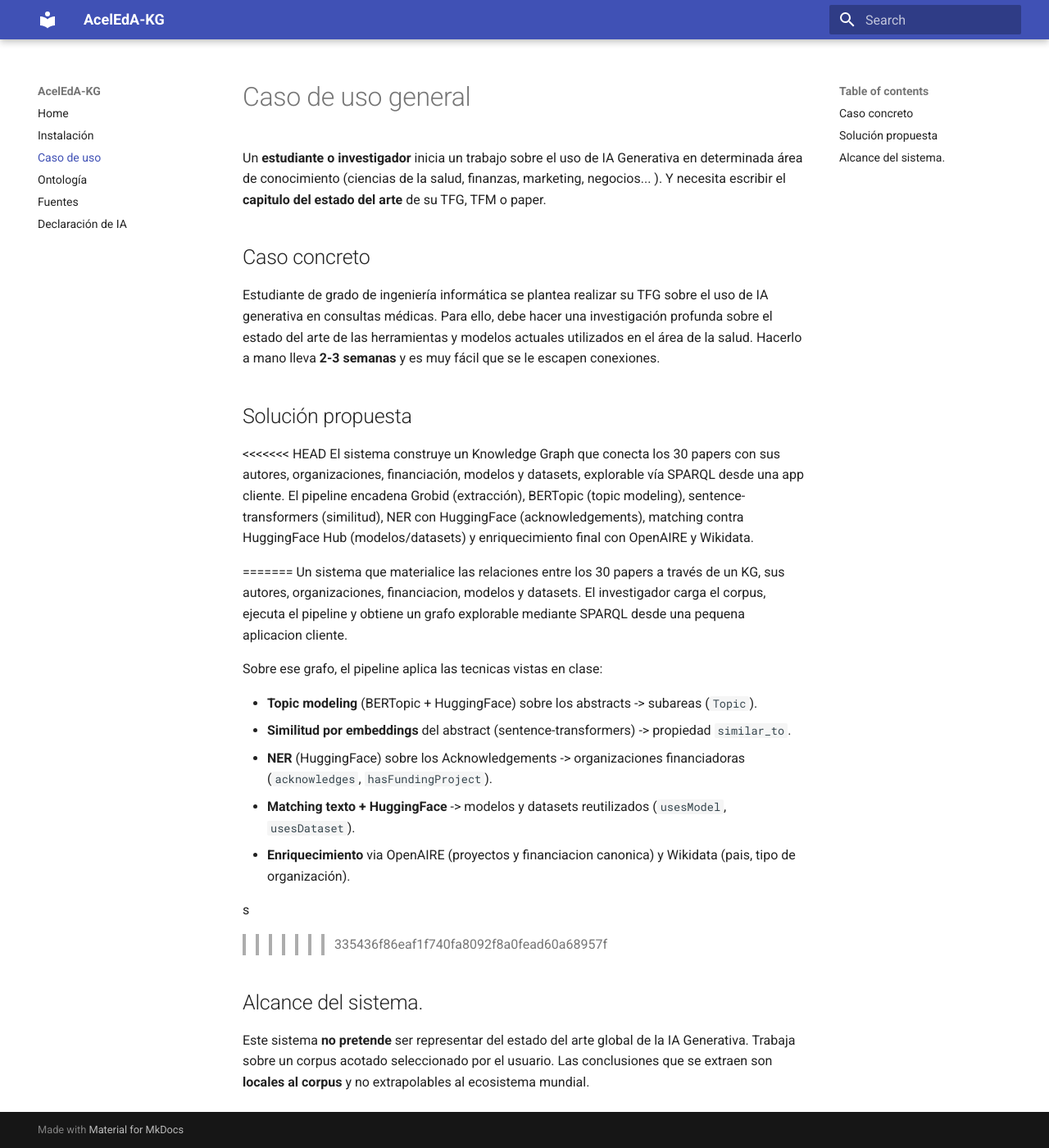
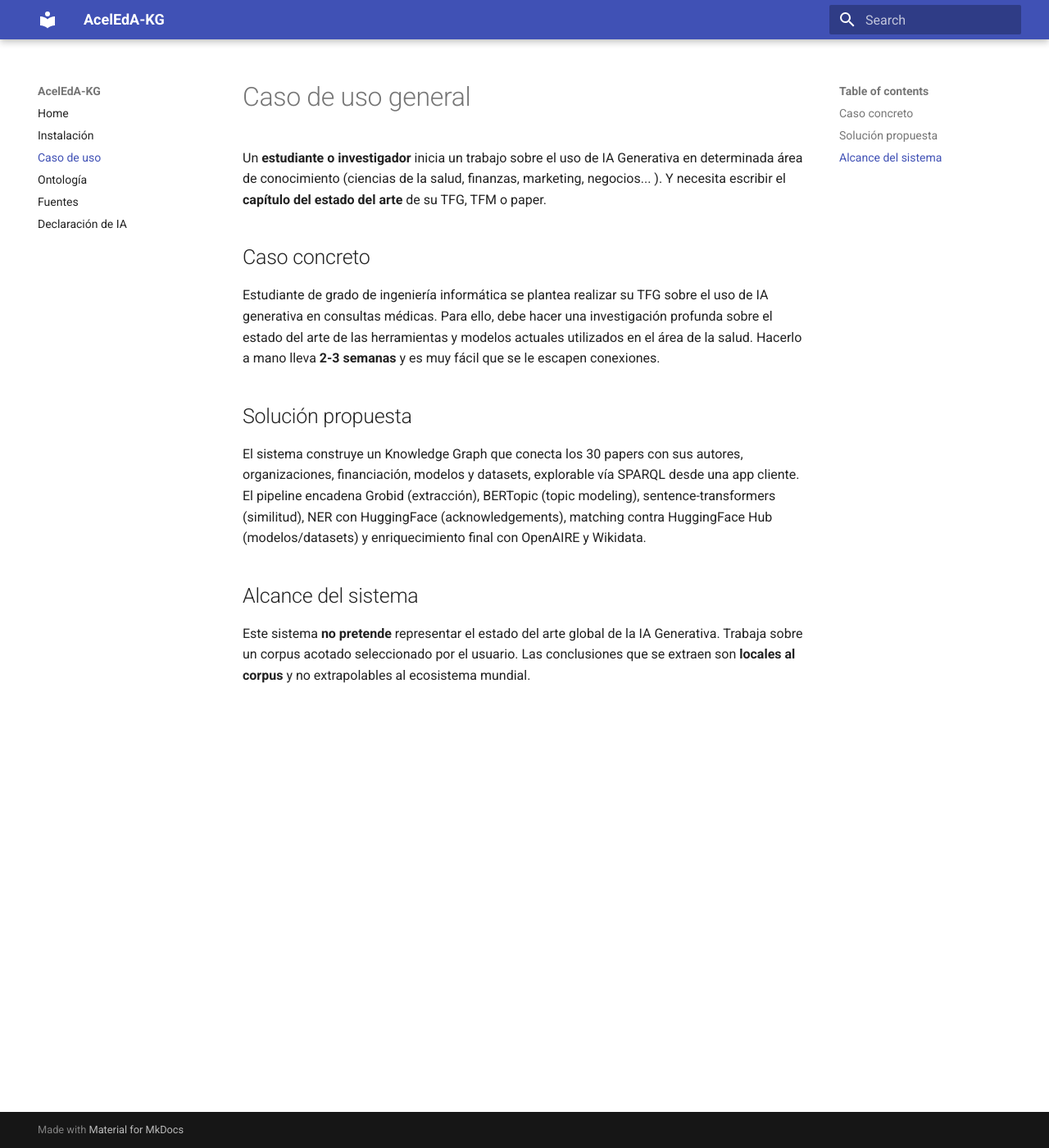
Before and after one commit to mamsss121/osai-2026-kg-genai, an MkDocs documentation site: the page built from docs/caso_de_uso.md, in a window 1280 px wide and 1400 px high. Shown: the whole window at 82% size. Built offline with MkDocs 1.6.1 and Material for MkDocs 9.7.7, drawn with Linux system fonts in a browser that asks for light colours.

Commit message:
caso de uso

```diff
--- a/docs/caso_de_uso.md
+++ b/docs/caso_de_uso.md
@@ -1,30 +1,15 @@
 # Caso de uso general
 
-Un **estudiante o investigador** inicia un trabajo sobre el uso de IA Generativa en determinada área de conocimiento (ciencias de la salud, finanzas, marketing, negocios... ). Y necesita escribir el **capitulo del estado del arte** de su TFG, TFM o paper.
+Un **estudiante o investigador** inicia un trabajo sobre el uso de IA Generativa en determinada área de conocimiento (ciencias de la salud, finanzas, marketing, negocios... ). Y necesita escribir el **capítulo del estado del arte** de su TFG, TFM o paper.
 
 ## Caso concreto
 
 Estudiante de grado de ingeniería informática se plantea realizar su TFG sobre el uso de IA generativa en consultas médicas. Para ello, debe hacer una investigación profunda sobre el estado del arte de las herramientas y modelos actuales utilizados en el área de la salud. Hacerlo a mano lleva **2-3 semanas** y es muy fácil que se le escapen conexiones.
 
-
 ## Solución propuesta
 
-<<<<<<< HEAD
 El sistema construye un Knowledge Graph que conecta los 30 papers con sus autores, organizaciones, financiación, modelos y datasets, explorable vía SPARQL desde una app cliente. El pipeline encadena Grobid (extracción), BERTopic (topic modeling), sentence-transformers (similitud), NER con HuggingFace (acknowledgements), matching contra HuggingFace Hub (modelos/datasets) y enriquecimiento final con OpenAIRE y Wikidata.
 
-=======
-Un sistema que materialice las relaciones entre los 30 papers a través de un KG, sus autores, organizaciones, financiacion, modelos y datasets. El investigador carga el corpus, ejecuta el pipeline y obtiene un grafo explorable mediante SPARQL desde una pequena aplicacion cliente.
+## Alcance del sistema
 
-Sobre ese grafo, el pipeline aplica las tecnicas vistas en clase:
-
-- **Topic modeling** (BERTopic + HuggingFace) sobre los abstracts -> subareas (`Topic`).
-- **Similitud por embeddings** del abstract (sentence-transformers) -> propiedad `similar_to`.
-- **NER** (HuggingFace) sobre los Acknowledgements -> organizaciones financiadoras (`acknowledges`, `hasFundingProject`).
-- **Matching texto + HuggingFace** -> modelos y datasets reutilizados (`usesModel`, `usesDataset`).
-- **Enriquecimiento** via OpenAIRE (proyectos y financiacion canonica) y Wikidata (pais, tipo de organización).
-
-s
->>>>>>> 335436f86eaf1f740fa8092f8a0fead60a68957f
-## Alcance del sistema.
-
-Este sistema **no pretende** ser representar del estado del arte global de la IA Generativa. Trabaja sobre un corpus acotado seleccionado por el usuario. Las conclusiones que se extraen son **locales al corpus** y no extrapolables al ecosistema mundial.
+Este sistema **no pretende** representar el estado del arte global de la IA Generativa. Trabaja sobre un corpus acotado seleccionado por el usuario. Las conclusiones que se extraen son **locales al corpus** y no extrapolables al ecosistema mundial.
```
